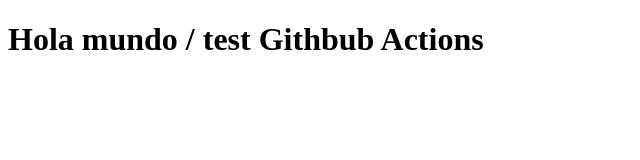
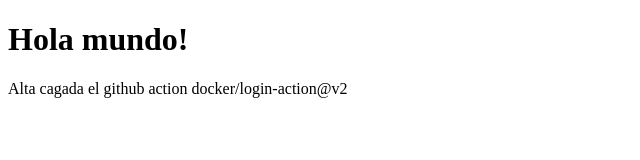
Before and after one commit to Naoki-Solutions/demo-service-nginx, a plain HTML site: page index.html in a window 1280 px wide. Shown: the whole page, without its empty margins (0-640 px from the left). Drawn offline with Linux system fonts and the light colour scheme.

Commit message:
fixing v0.5

```diff
--- a/index.html
+++ b/index.html
@@ -7,6 +7,7 @@
     <title>Document</title>
 </head>
 <body>
-    <h1>Hola mundo / test Githbub Actions</h1>
+    <h1>Hola mundo!</h1>
+    <p>Alta cagada el github action docker/login-action@v2</p>
 </body>
 </html>
```
Also changed, not shown: 1 other file.
